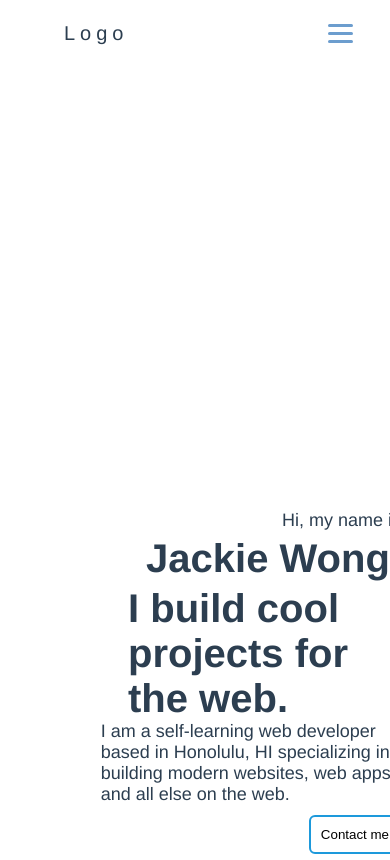
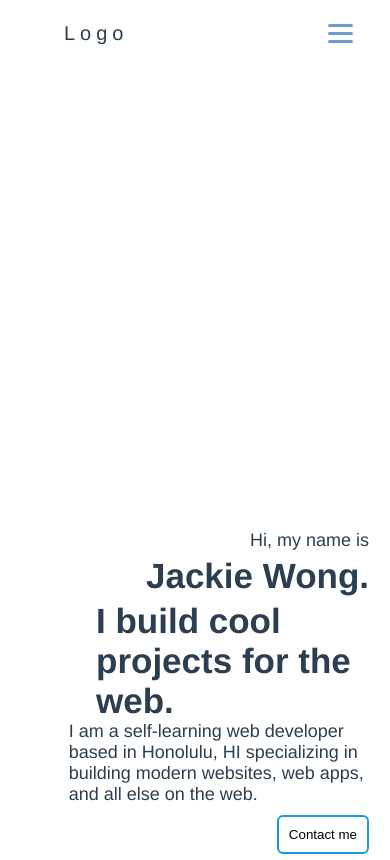
Before and after one commit to jackiewong99/portfolio, a Vue app: page / in a window 390 px wide. Shown: the top 860 px of the page. Built offline with nearby package versions, Linux system fonts and the light colour scheme.

Commit message:
Update responsiveness.

```diff
--- a/src/views/Home.vue
+++ b/src/views/Home.vue
@@ -64,13 +64,25 @@ button {
   width: clamp(30ch, 50%, 46ch);
 }
 
+@media screen and (max-width: 1130px) {
+  .home {
+    left: 13rem;
+  }
+}
+
 @media screen and (max-width: 1024px) {
   .home {
     left: 15rem;
   }
 
   h1 {
-    font-size: 60px;
+    font-size: 57px;
+  }
+}
+
+@media screen and (max-width: 880px) {
+  .home {
+    left: 11rem;
   }
 }
 
@@ -80,7 +92,13 @@ button {
   }
 
   h1 {
-    font-size: 40px;
+    font-size: 35px;
+  }
+}
+
+@media screen and (max-width: 527px) {
+  .home {
+    left: 6rem;
   }
 }
 </style>
```
